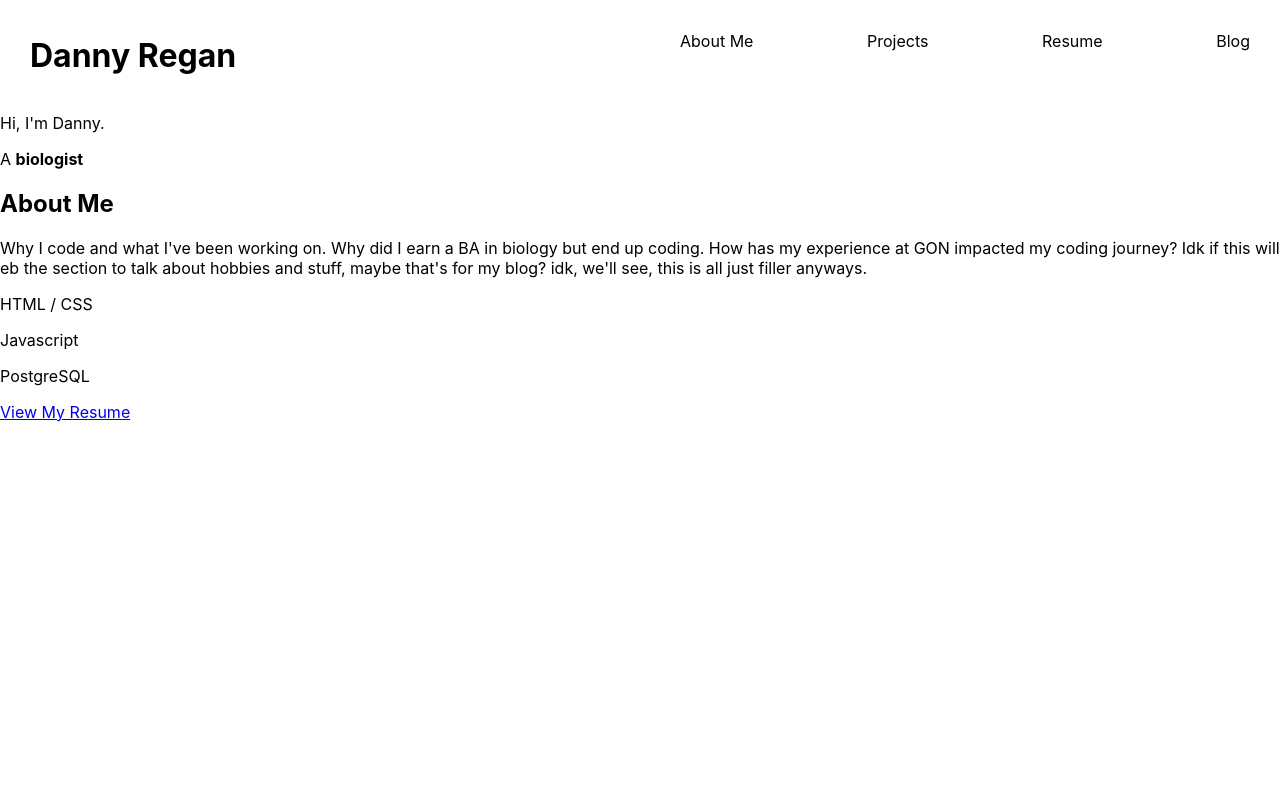
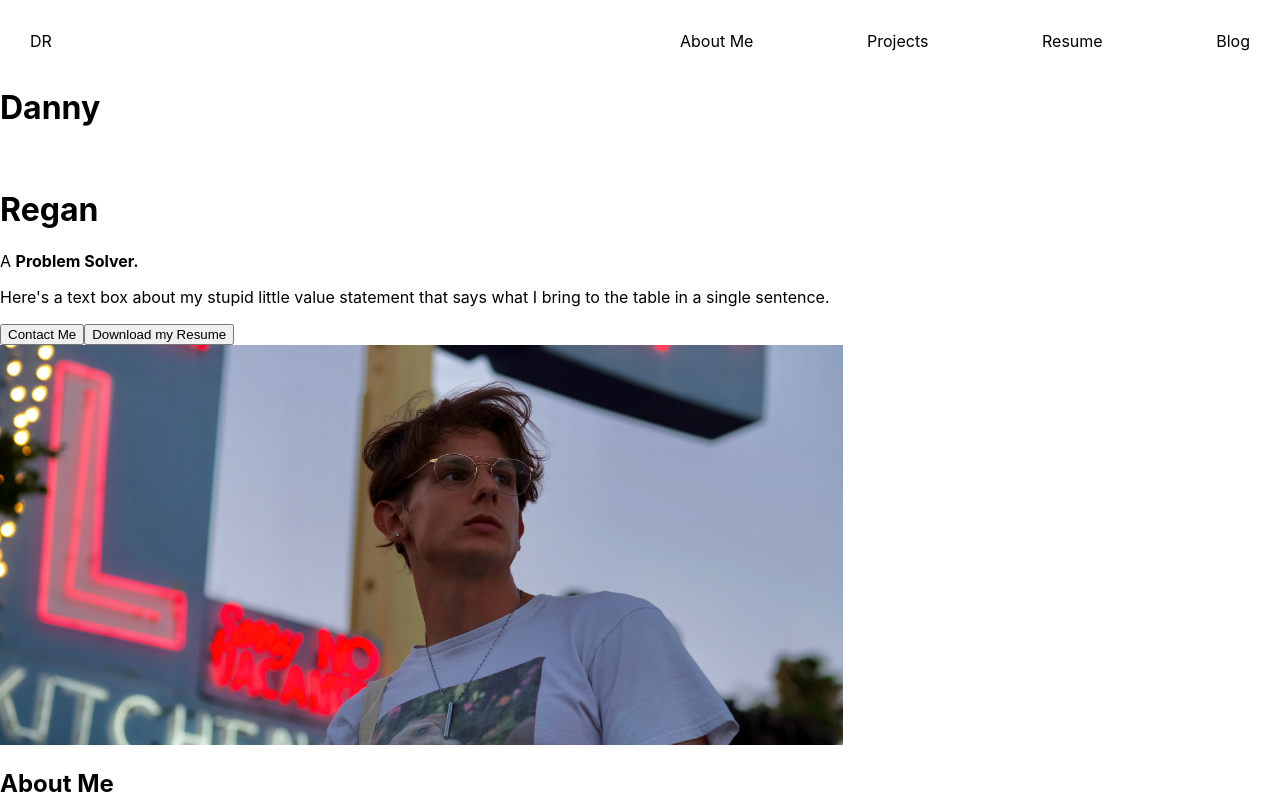
Before and after one commit to dannyregan/dreegs, a React (Create React App) app: page / in a window 1280 px wide. Shown: the top 800 px of the page. Built offline with nearby package versions, Linux system fonts and the light colour scheme.

Commit message:
update nav, banner

```diff
--- a/src/Components/Nav.js
+++ b/src/Components/Nav.js
@@ -1,24 +1,25 @@
 import React, {useState, useEffect} from "react";
 import styles from './Nav.module.css';
+import headshot from '../images/fergusonsDan.jpg'
 
 export default function Nav() {
     useEffect(() => {
         description()
     }, [])
 
-    const [from, setFrom] = useState('');
+    const [a, setA] = useState('A');
     const time = 1050 * 7;
 
     useEffect(() => {
         setTimeout(() => {
-            setFrom('from Andover, Massachusetts');
+            setA('');
         }, time)
     }, [])
 
     const [noun, setNoun] = useState(['rock climber'])
 
     function description() {
-        const nouns = ['cyclist', 'photographer', 'runner', 'problem solver', 'biologist', 'front end developer'];
+        const nouns = ['Cyclist.', 'Photographer.', 'Runner.', 'Biologist.', 'Problem Solver.', 'Front End Developer.'];
         var i = 0;
         var interval = setInterval(function() {
             let word = nouns[i++];
@@ -33,7 +34,7 @@ export default function Nav() {
         <>
             <div className={styles.nav}>
                 <div>
-                    <h1>Danny Regan</h1>
+                    <p>DR</p>
                 </div>
                 <div className={styles.navDivRight}>
                     <ul className={styles.navTabs}>
@@ -45,8 +46,16 @@ export default function Nav() {
                 </div>
             </div>
             <div>
-                <p>Hi, I'm Danny.</p>
-                <p>A <strong>{noun}</strong> {from}</p>
+                <h1>Danny</h1>
+                <br></br>
+                <h1>Regan</h1>
+                <p>{a} <strong>{noun}</strong></p>
+                <p>Here's a text box about my stupid little value statement that says what I bring to the table in a single sentence.</p>
+                <a href='#'><button>Contact Me</button></a>
+                <a href='#'><button>Download my Resume</button></a>
+            </div>
+            <div>
+                <img src={headshot} height='400px'></img>
             </div>
         </>
     )
```
Also changed, not shown: src/images/fergusonsDan.jpg (added).
